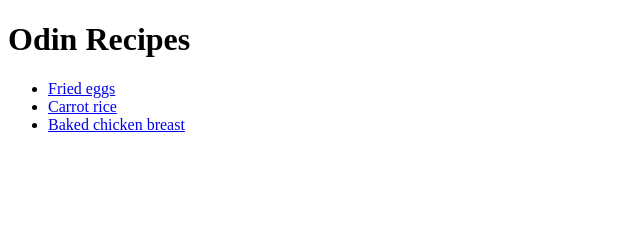
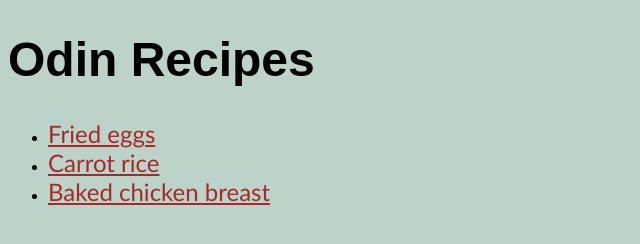
Before and after one commit to Gekolord/odin-recipes, a plain HTML site: page index.html in a window 1280 px wide. Shown: the whole page, without its empty margins (0-640 px from the left). Drawn offline with Linux system fonts and the light colour scheme.

Commit message:
Edit index.html and add style.css

```diff
--- a/index.html
+++ b/index.html
@@ -5,6 +5,7 @@
     <meta http-equiv="X-UA-Compatible" content="IE=edge">
     <meta name="viewport" content="width=device-width, initial-scale=1.0">
     <title>Document</title>
+    <link rel="stylesheet" href="style.css">
 </head>
 <body>
     <h1>Odin Recipes</h1>
--- /dev/null
+++ b/style.css
@@ -0,0 +1,15 @@
+a {
+    font-size: 24px;
+    font-family: 'Gill Sans', 'Gill Sans MT', Calibri, 'Trebuchet MS', sans-serif;
+    color: brown;
+
+}
+
+body {
+    background-color: rgba(78, 134, 111, 0.37);
+}
+
+h1{
+    font-size: 48px;
+    font-family: Arial, Helvetica, sans-serif;
+}
```
